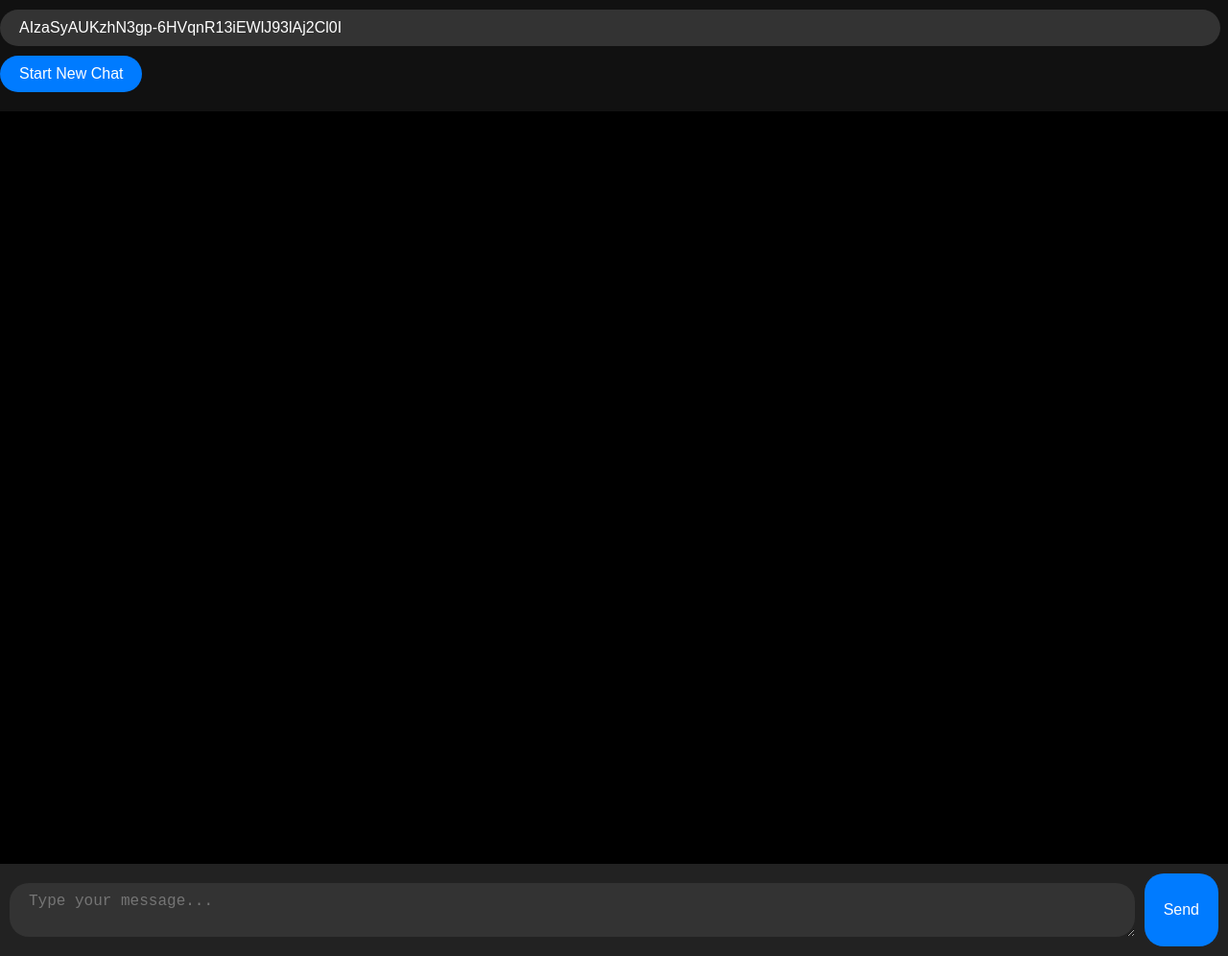
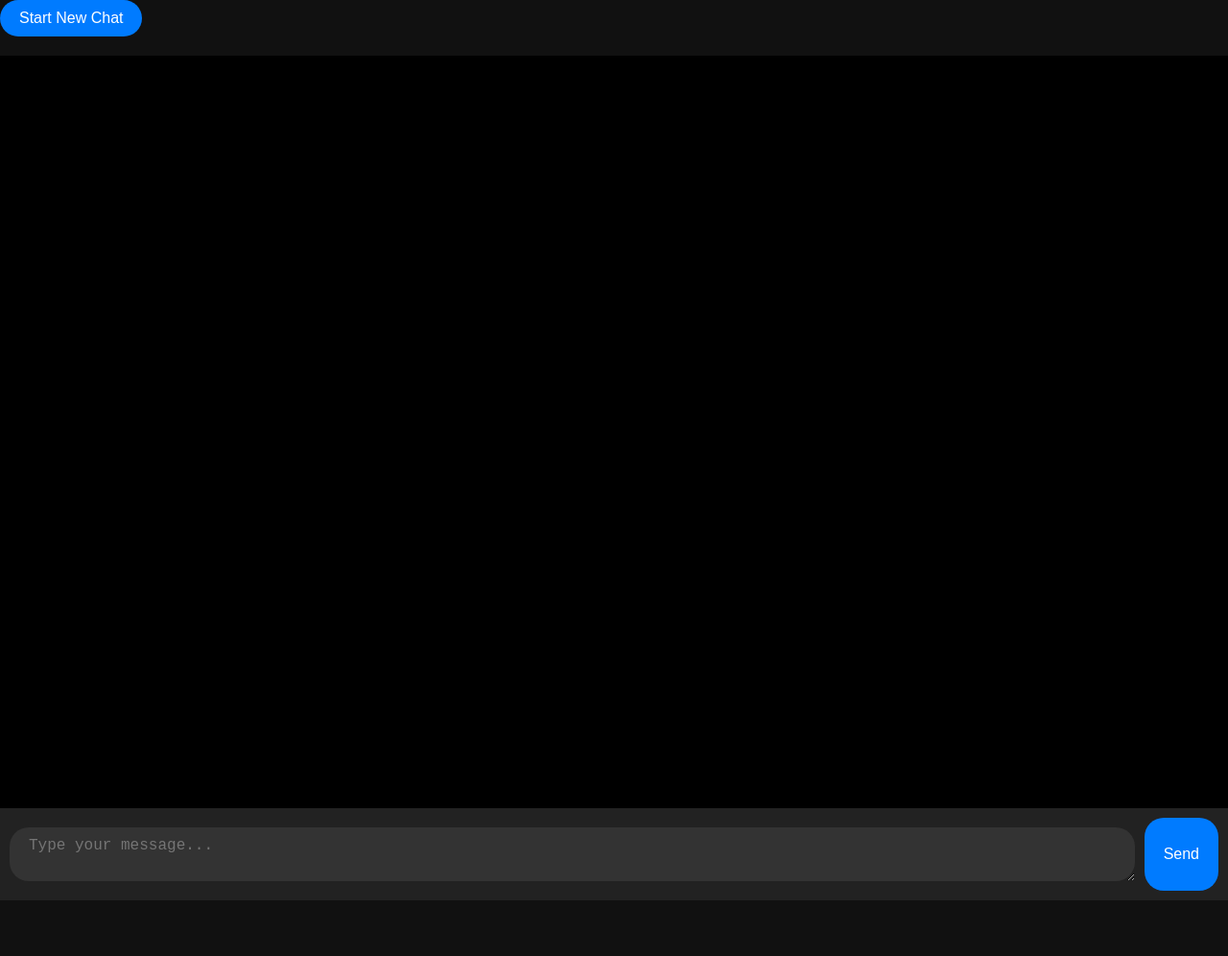
Before and after one commit to cn6u9/cn6u9.github.io, a Jekyll site: the page tools/gemini_mobile.html, which Jekyll copies as it is, in a window 1280 px wide. Shown: the whole page at 96% size. Built offline with Jekyll 4.4.1, drawn with Linux system fonts in a browser that asks for light colours; Markdown is read by kramdown in place of the engine named in the settings; after the commit the page ends 938 px from its top, so only the background shows below that.

Commit message:
Update gemini_mobile.html

```diff
--- a/tools/gemini_mobile.html
+++ b/tools/gemini_mobile.html
@@ -118,7 +118,7 @@
   type="text"
   id="api-key"
   placeholder="Enter your API key..."
-  style="display: block; visibility: visible;"
+  style="display: none; visibility: visible;"
   value="AIzaSyAUKzhN3gp-6HVqnR13iEWlJ93lAj2Cl0I"
 />
 
```
